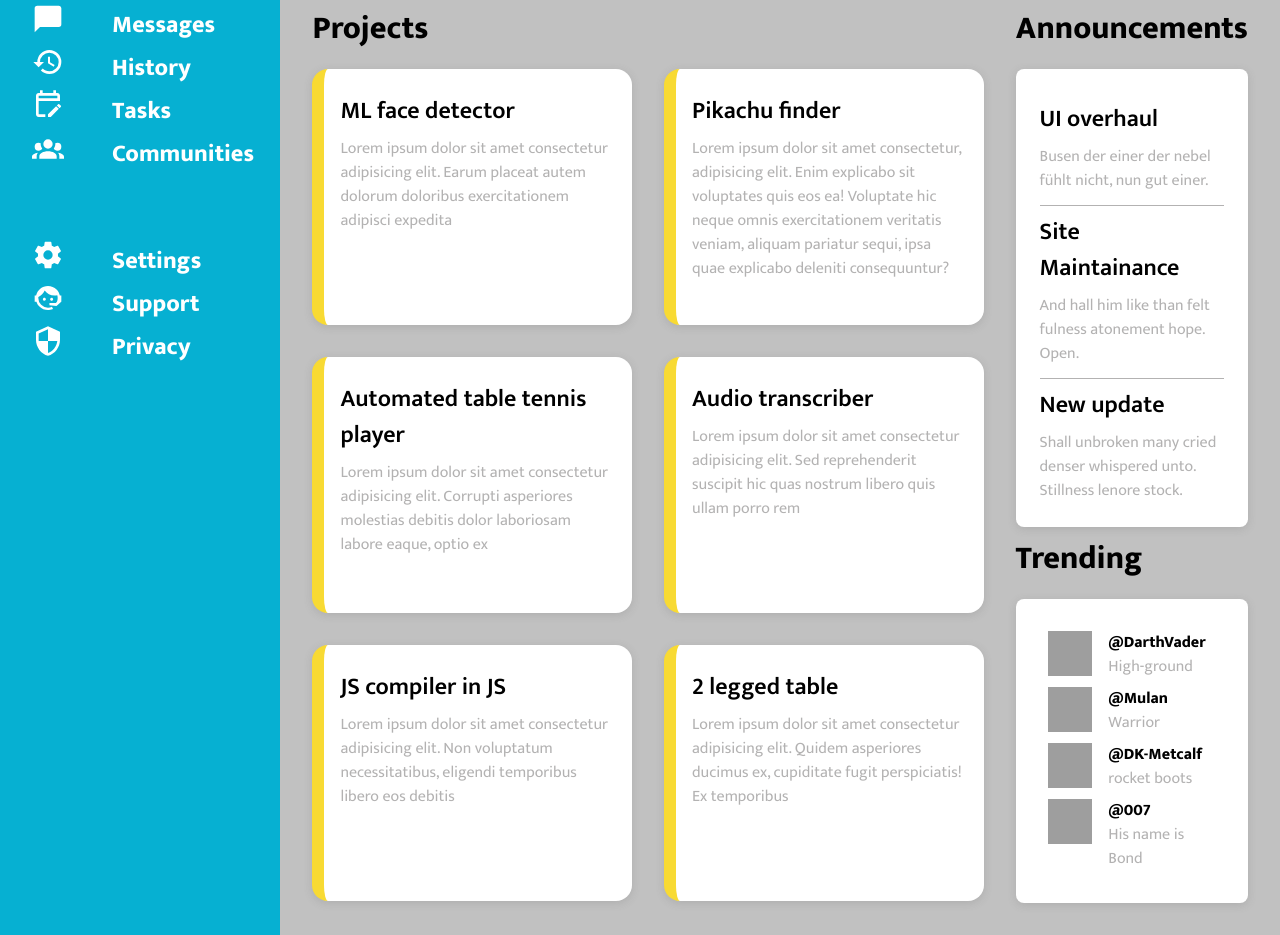
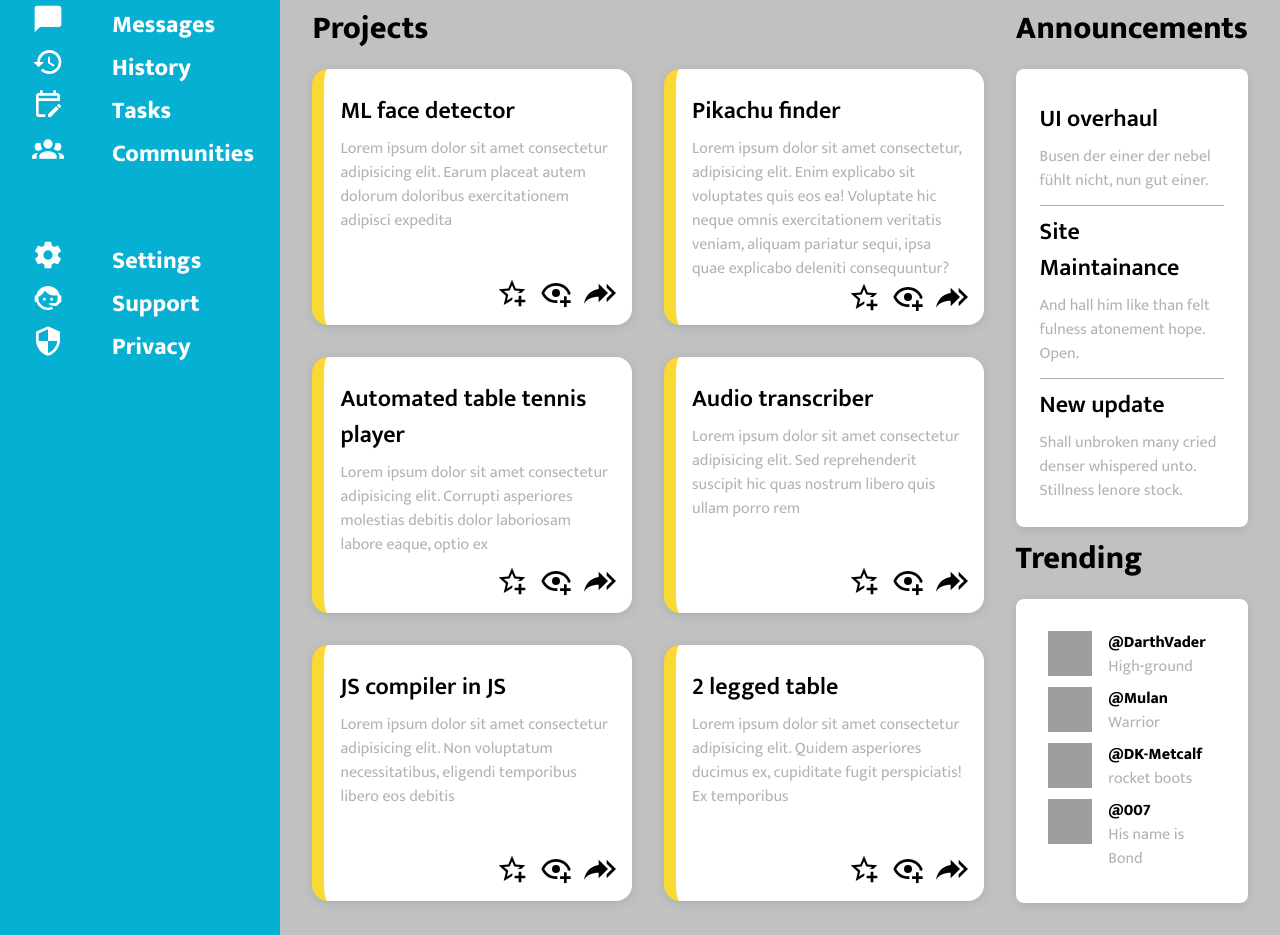
Before and after one commit to B1t-Master/admin_dashboard, a plain HTML site: page index.html in a window 1280 px wide. Shown: the part 243-1178 px from the top of the page. Drawn offline with Linux system fonts and the light colour scheme; grey boxes are pictures that could not be loaded.

Commit message:
Add icons to Project cards

```diff
--- a/index.html
+++ b/index.html
@@ -129,7 +129,11 @@
               Lorem ipsum dolor sit amet consectetur adipisicing elit. Earum
               placeat autem dolorum doloribus exercitationem adipisci expedita
             </p>
-            <img src="" alt="" class="icons" />
+            <div class="card-footer">
+              <img src="images/star-plus-outline.svg" alt="" class="icons" />
+              <img src="images/eye-plus-outline.svg" alt="" class="icons" />
+              <img src="/images/share-all.svg" alt="" class="icons" />
+            </div>
           </div>
           <div class="card">
             <p class="title">Pikachu finder</p>
@@ -139,7 +143,11 @@
               exercitationem veritatis veniam, aliquam pariatur sequi, ipsa quae
               explicabo deleniti consequuntur?
             </p>
-            <img src="" alt="" class="icons" />
+            <div class="card-footer">
+              <img src="images/star-plus-outline.svg" alt="" class="icons" />
+              <img src="images/eye-plus-outline.svg" alt="" class="icons" />
+              <img src="/images/share-all.svg" alt="" class="icons" />
+            </div>
           </div>
           <div class="card">
             <p class="title">Automated table tennis player</p>
@@ -148,7 +156,11 @@
               asperiores molestias debitis dolor laboriosam labore eaque, optio
               ex
             </p>
-            <img src="" alt="" class="icons" />
+            <div class="card-footer">
+              <img src="images/star-plus-outline.svg" alt="" class="icons" />
+              <img src="images/eye-plus-outline.svg" alt="" class="icons" />
+              <img src="/images/share-all.svg" alt="" class="icons" />
+            </div>
           </div>
           <div class="card">
             <p class="title">Audio transcriber</p>
@@ -157,7 +169,11 @@
               reprehenderit suscipit hic quas nostrum libero quis ullam porro
               rem
             </p>
-            <img src="" alt="" class="icons" />
+            <div class="card-footer">
+              <img src="images/star-plus-outline.svg" alt="" class="icons" />
+              <img src="images/eye-plus-outline.svg" alt="" class="icons" />
+              <img src="/images/share-all.svg" alt="" class="icons" />
+            </div>
           </div>
           <div class="card">
             <p class="title">JS compiler in JS</p>
@@ -165,7 +181,11 @@
               Lorem ipsum dolor sit amet consectetur adipisicing elit. Non
               voluptatum necessitatibus, eligendi temporibus libero eos debitis
             </p>
-            <img src="" alt="" class="icons" />
+            <div class="card-footer">
+              <img src="images/star-plus-outline.svg" alt="" class="icons" />
+              <img src="images/eye-plus-outline.svg" alt="" class="icons" />
+              <img src="/images/share-all.svg" alt="" class="icons" />
+            </div>
           </div>
           <div class="card">
             <p class="title">2 legged table</p>
@@ -174,7 +194,11 @@
               asperiores ducimus ex, cupiditate fugit perspiciatis! Ex
               temporibus
             </p>
-            <img src="" alt="" class="icons" />
+            <div class="card-footer">
+              <img src="images/star-plus-outline.svg" alt="" class="icons" />
+              <img src="images/eye-plus-outline.svg" alt="" class="icons" />
+              <img src="/images/share-all.svg" alt="" class="icons" />
+            </div>
           </div>
         </div>
       </section>
--- a/style.css
+++ b/style.css
@@ -142,6 +142,8 @@ a:hover {
 .card {
   height: 16rem;
   box-shadow: rgba(99, 99, 99, 0.2) 0px 2px 8px 0px;
+  display: flex;
+  flex-direction: column;
 }
 
 .trending-cards,
@@ -236,3 +238,15 @@ a:hover {
 div ~ .user-name {
   font-size: 32px;
 }
+.card-footer img {
+  width: 2rem;
+  height: 2rem;
+}
+
+.card-footer {
+  margin-top: auto;
+  justify-self: baseline;
+  align-self: flex-end;
+  display: flex;
+  gap: 12px;
+}
```
